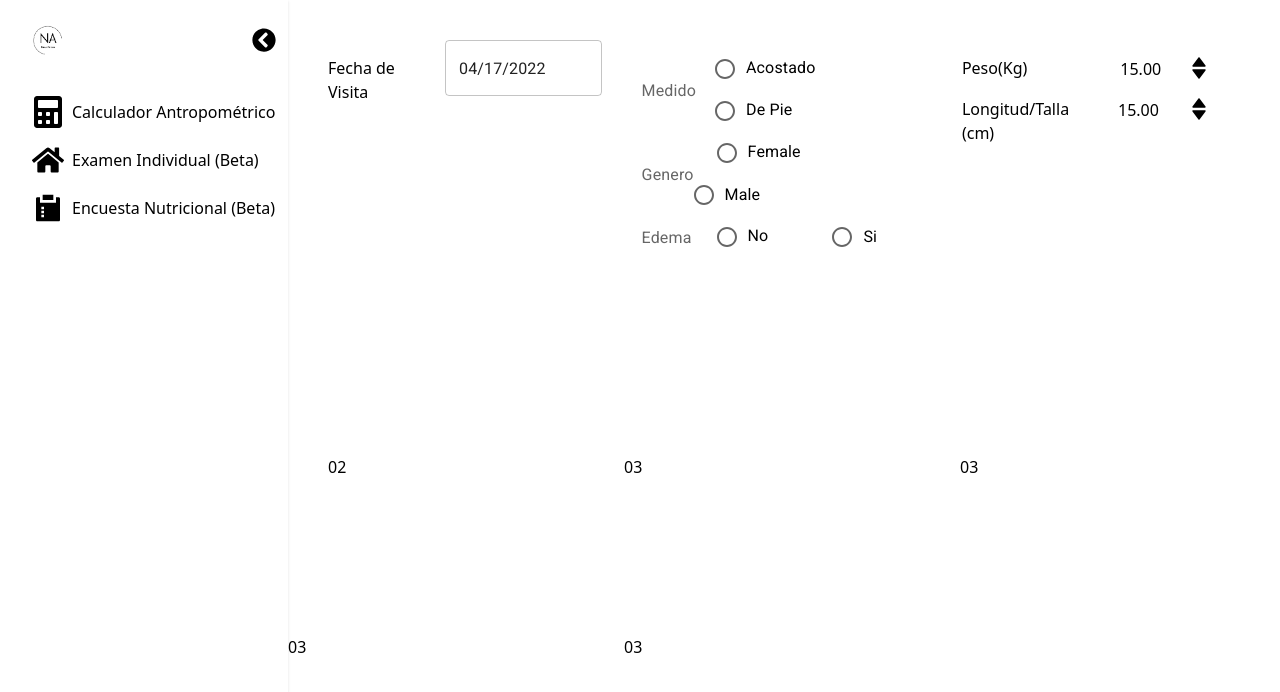
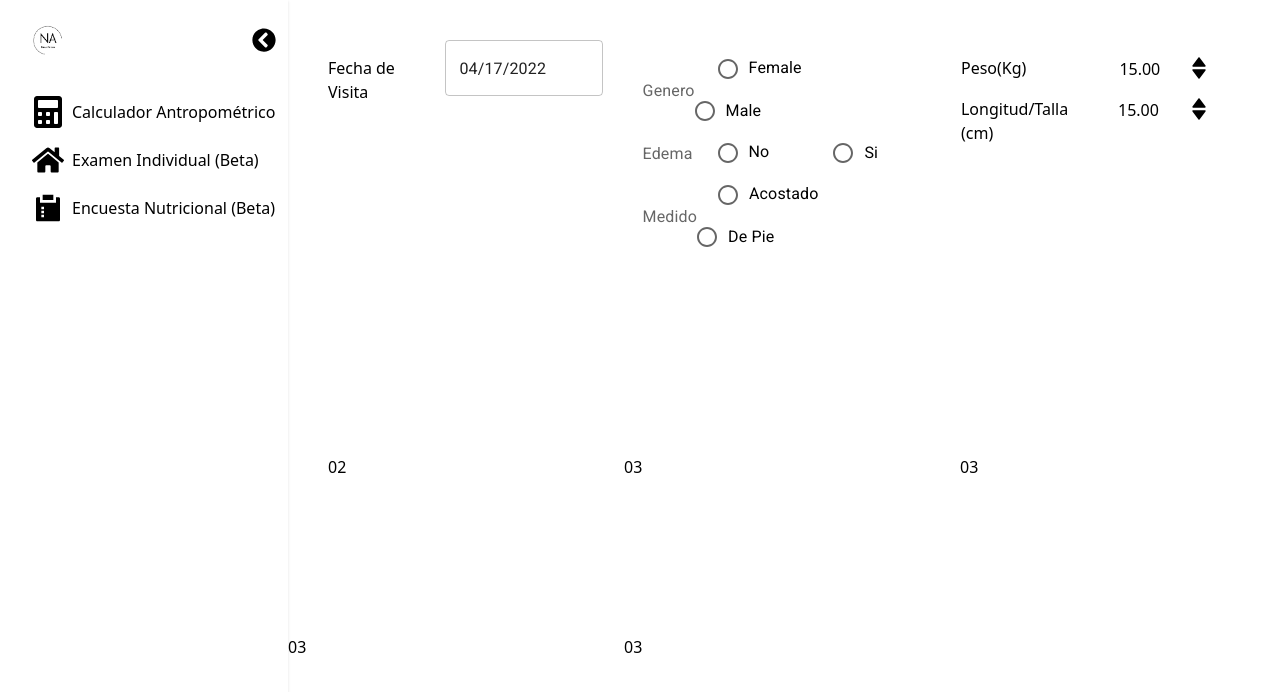
Before and after one commit to alperaltgend/nutripro, a React (Vite) app: page /calculadora in a window 1280 px wide. Shown: the top 692 px of the page. Built offline with nearby package versions, Linux system fonts and the light colour scheme.

Commit message:
add componentss

```diff
--- a/src/pages/Calculadora.jsx
+++ b/src/pages/Calculadora.jsx
@@ -58,20 +58,6 @@ export default function Calculadora() {
                     </div>
                     <div className='ml-10 mt-2 flex flex-col'>
                         <FormControl class="flex items-center">
-                            <FormLabel id="demo-controlled-radio-buttons-group" >Medido</FormLabel>
-                            <RadioGroup
-
-                                aria-labelledby="demo-controlled-radio-buttons-group"
-                                name="controlled-radio-buttons-group"
-                                value={valueradio2}
-                                onChange={handleChange2}
-                                row
-                            >
-                                <FormControlLabel value="female" class="mx-2 mr-2 ml-2 " control={<Radio />} label="Acostado" />
-                                <FormControlLabel class="ml-2" value="male" control={<Radio />} label="De Pie" />
-                            </RadioGroup>
-                        </FormControl>
-                        <FormControl class="flex items-center">
                             <FormLabel id="demo-controlled-radio-buttons-group" >Genero</FormLabel>
                             <RadioGroup
 
@@ -98,6 +84,20 @@ export default function Calculadora() {
                             >
                                 <FormControlLabel value="female" class="ml-2.5 mr-16" control={<Radio />} label="No" />
                                 <FormControlLabel value="male" control={<Radio />} label="Si" />
+                            </RadioGroup>
+                        </FormControl>
+                        <FormControl class="flex items-center">
+                            <FormLabel id="demo-controlled-radio-buttons-group" >Medido</FormLabel>
+                            <RadioGroup
+
+                                aria-labelledby="demo-controlled-radio-buttons-group"
+                                name="controlled-radio-buttons-group"
+                                value={valueradio2}
+                                onChange={handleChange2}
+                                row
+                            >
+                                <FormControlLabel value="female" class="mx-2 mr-1.5 ml-2.5 " control={<Radio />} label="Acostado" />
+                                <FormControlLabel value="male" control={<Radio />} label="De Pie" />
                             </RadioGroup>
                         </FormControl>
                     </div>
```
